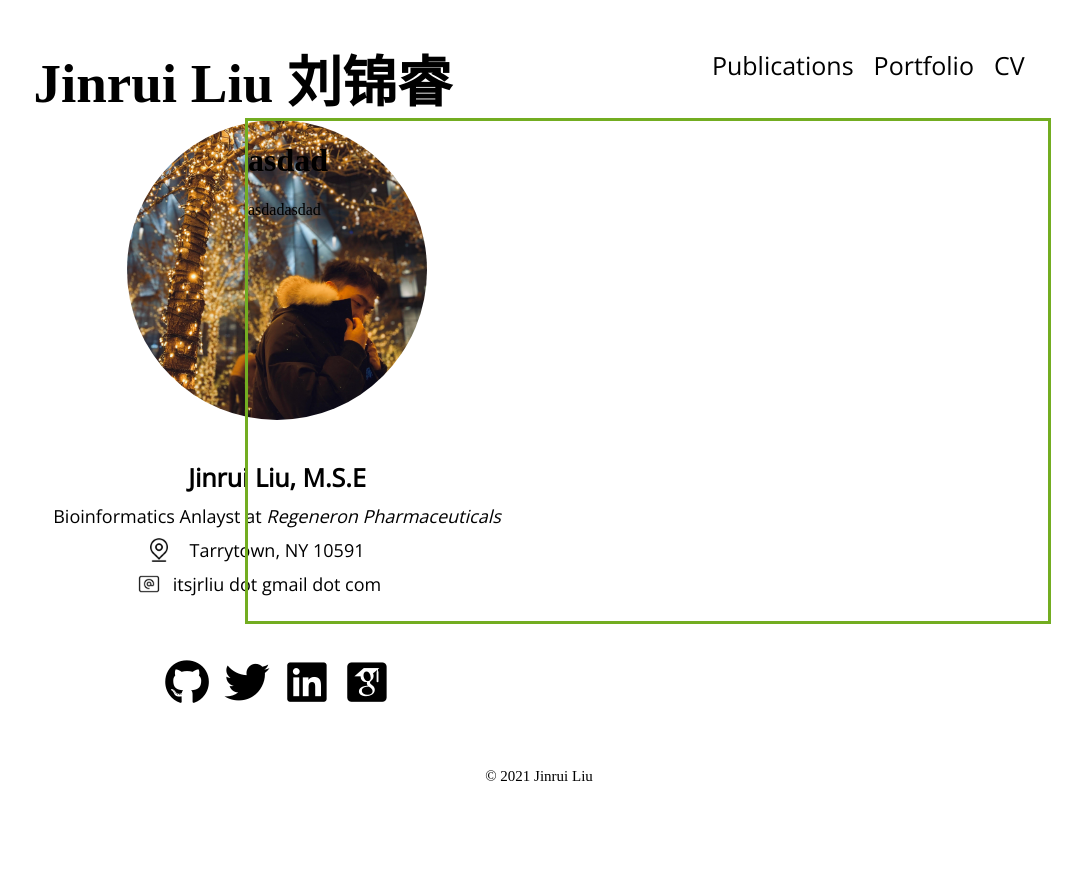
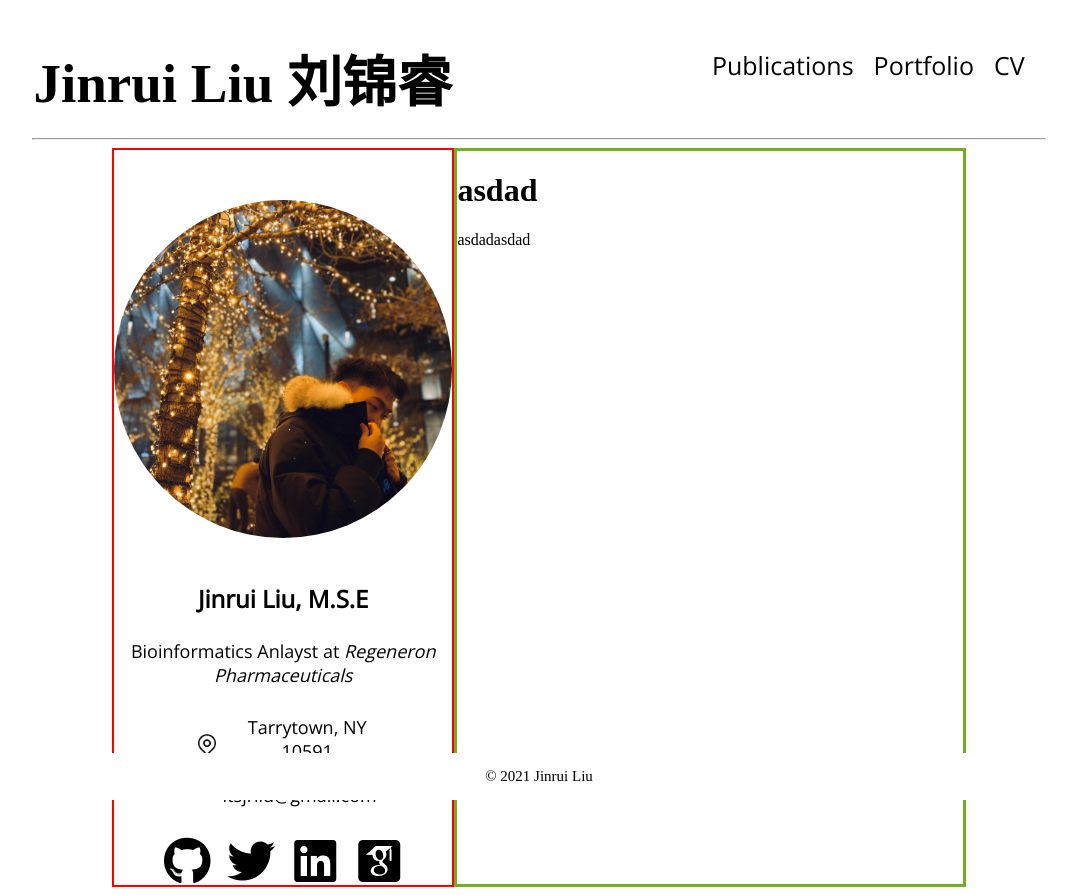
Before and after one commit to jinrui6/jinruiliu, a plain HTML site: page index.html in a window 1280 px wide. Shown: the whole page, without its empty margins (101-1183 px from the left). Before the commit the page ends 800 px from the top, so only its background shows below. Drawn offline with nearby package versions, Linux system fonts and the light colour scheme; files whose address does not match are found by name; a web font is replaced by a local one.

Commit message:
Updated index.html and CSS to contain correct container-styling.

```diff
--- a/assets/css/style.css
+++ b/assets/css/style.css
@@ -45,65 +45,124 @@
   font-weight: bolder;
 }
 
+.content {
+  width: 100%;
+  display: flex;
+}
+
+.contact-container {
+  flex: 1;
+  padding-top: 50px;
+  border: 2px solid red;
+  margin-left: 205px;
+}
+
+#avatar {
+  max-width: 100%;
+}
+
+#avatar img{
+  position: relative;
+  width: 100%;
+  max-width: 500px;
+  height: auto;
+  border-radius: 50%;
+  display: block;
+  margin: auto;
+}
+
+#signature {
+  max-width: 100%;
+  padding-top: 20px;
+}
+
+.location {
+  max-width: 100%;
+  text-align: center;
+}
+
+#location-img{
+  display: inline-block;
+  padding-left: 20px;
+}
+
+#location-text{
+  display: inline-block;
+  text-align: left;
+  max-width: 50%;
+}
+
+.email {
+  max-width: 100%;
+  text-align: center;
+}
+
+#email-img{
+  display: inline-block;
+}
+
+#email-text{
+  display: inline-block;
+  text-align: left;
+  max-width: 50%;
+}
+
+#social {
+  max-width: 100%;
+  padding-top: 20px;
+  text-align: center;
+  clear: both;
+}
+
 /*------- index/aboutme: avatar -------*/
 .avatar {
   position: absolute;
   top: 120px;
   left: 10%;
-  width: 500px;
-  height: 300px;
+  width: 50%;
+  height: auto;
+  display: block;
   /* border: 3px solid #73AD21; */ /* ruler */
 }
-.avatar img{
-  position: absolute;
+
+#avatar-photo img{
+  position: relative;
   left: 100px;
-  width: 300px;
-  height: 300px;
+  width: 50%;
+  height: auto;
   border-radius: 50%;
 }
 
 /*------- aboutme: signature -------*/
 .signature {
-  position: absolute;
-  top: 450px;
-  left: 10%;
-  width: 500px;
+  position: relative;
+  width: 50%;
   height: 200px;
+  display: block;
+  padding-top: 50px;
   /* border: 3px solid #73AD21; /* ruler */
 }
-.signature p.name{
+
+#signature p.name{
   text-align: center;
   font-family: 'Open Sans', serif;
-  font-size: 25px;
+  font-size: 24px;
   font-weight: bold;
-  margin: 10px 10px;
 }
-.signature p.title{
+#signature p.title{
   text-align: center;
   font-family: 'Open Sans', serif;
   font-size: 18px;
-  margin: 10px 10px;
 }
-.signature img.location{
-  position: absolute;
-  left: 120px;
-  width: 24px;
-  height: 24px;
-}
-.signature p.location{
+
+#signature p#location{
   text-align: center;
   font-family: 'Open Sans', serif;
   font-size: 18px;
   margin: 10px 10px;
 }
 
-.signature img.email{
-  position: absolute;
-  left: 110px;
-  width: 24px;
-  height: 24px;
-}
-.signature p.email{
+#signature p#email{
   text-align: center;
   font-family: 'Open Sans', serif;
   font-size: 18px;
@@ -113,49 +172,48 @@
 /*------- aboutme: social -------*/
 .social {
   text-align: center;
-  position: absolute;
-  top: 660px;
+  position: relative;
+  top: 50px;
   left: 10%;
   width: 500px;
   height: 100px;
   /* border: 3px solid #73AD21; /* ruler */
 }
 
-.social a {
+#social a {
   text-decoration: none;
 }
 
-.social a i {
+#social a i {
   color: black;
 }
 
-.social a i:hover {
+#social a i:hover {
     transform:scale(1.3);
     transition: all 0.9s ease-out;
   }
-.social a i.fa-github:hover {
+
+#social a i.fa-github:hover {
     color: #6e5494;
   }
 
-.social a i.fa-twitter:hover {
+#social a i.fa-twitter:hover {
     color: #1DA1F2;
   }
 
-.social a i.fa-linkedin:hover {
+#social a i.fa-linkedin:hover {
     color: #2867B2;
   }
 
-.social a i.ai-google-scholar-square:hover {
+#social a i.ai-google-scholar-square:hover {
     color: #4285F4;
   }
 
 /*------- aboutme: bio -------*/
 .bio {
-  position: absolute;
-  right: 10%;
-  width: 800px;
-  height: 500px;
   border: 3px solid #73AD21; /* ruler */
+  width: 40%;
+  margin-right: 205px;
 }
 
 /* G: style footer */
--- a/index.html
+++ b/index.html
@@ -23,23 +23,41 @@
    <a class="tab" href="publications.html">Publications</a>
  </div>
 
-<!---###############################################################--->
+<hr style="max-width: 80%; margin-top: 20px;">
+
 <!-- page content-->
-<div class="avatar">
+<div class="content">
+
+	<div class="contact-container">
+		<div id="avatar">
 			<img src="assets/images/avatar.jpg" alt="Avatar">
 		</div>
 
-<div class="signature">
+		<div id="signature">
 			<p class="name">Jinrui Liu, M.S.E</p>
 			<p class="title">Bioinformatics Anlayst at <span style="font-style: italic;">Regeneron Pharmaceuticals</span></p>
-     <img class="location" src="assets/images/icons/map_pin.png">
-     <p class="location">Tarrytown, NY 10591</p>
-     <img class="email" src="assets/images/icons/email.png">
-     <p class="email">itsjrliu dot gmail dot com</p>
+
+			<div class="location">
+				<div id="location-img">
+					<img src="assets/images/icons/map_pin.png" style="width: 24px; height: 24px;">
+				</div>
+				<div id="location-text">
+					<p id="location">Tarrytown, NY 10591</p>
+				</div>
+			</div>
+
+			<div class="email">
+				<div id="email-img">
+					<img src="assets/images/icons/email.png" style="width: 24px; height: 24px;">
+				</div>
+				<div id="email-text">
+					<p id="email">itsjrliu@gmail.com</p>
+				</div>
+			</div>
 
 		</div>
 
-<div class="social" style="font-size: 15px;">
+		<div id="social">
 			<a href="https://github.com/jinrui6">
 				<i class="fab fa-github fa-3x fa-fw"></i>
 			</a>
@@ -52,15 +70,19 @@
 			<a href="https://scholar.google.com/citations?user=TdX90UsAAAAJ&hl=en">
 				<i class="ai ai-google-scholar-square ai-3x fa-fw"></i>
 			</a>
+		</div>
+	</div>
+
+	<div class="bio">
+		<h1>asdad</h1>
+		<p>asdadasdad</p>
+	</div>
 
 </div>
 
-<!---###############################################################--->
-<div class="bio">
-     <h1>asdad</h1>
-     <p>asdadasdad</p>
 
-</div>
+
+
 
 
 <!-- finish with global content-->
```
Lines whose indentation alone changed are shown as unchanged.
